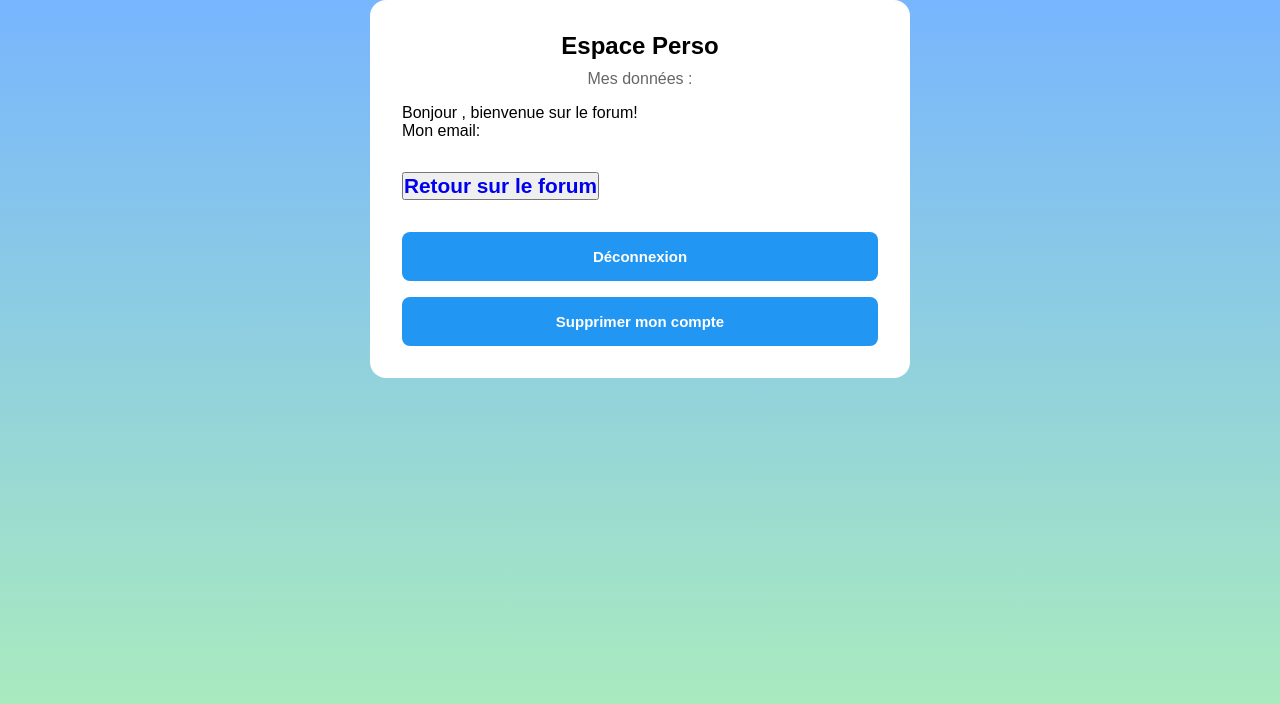
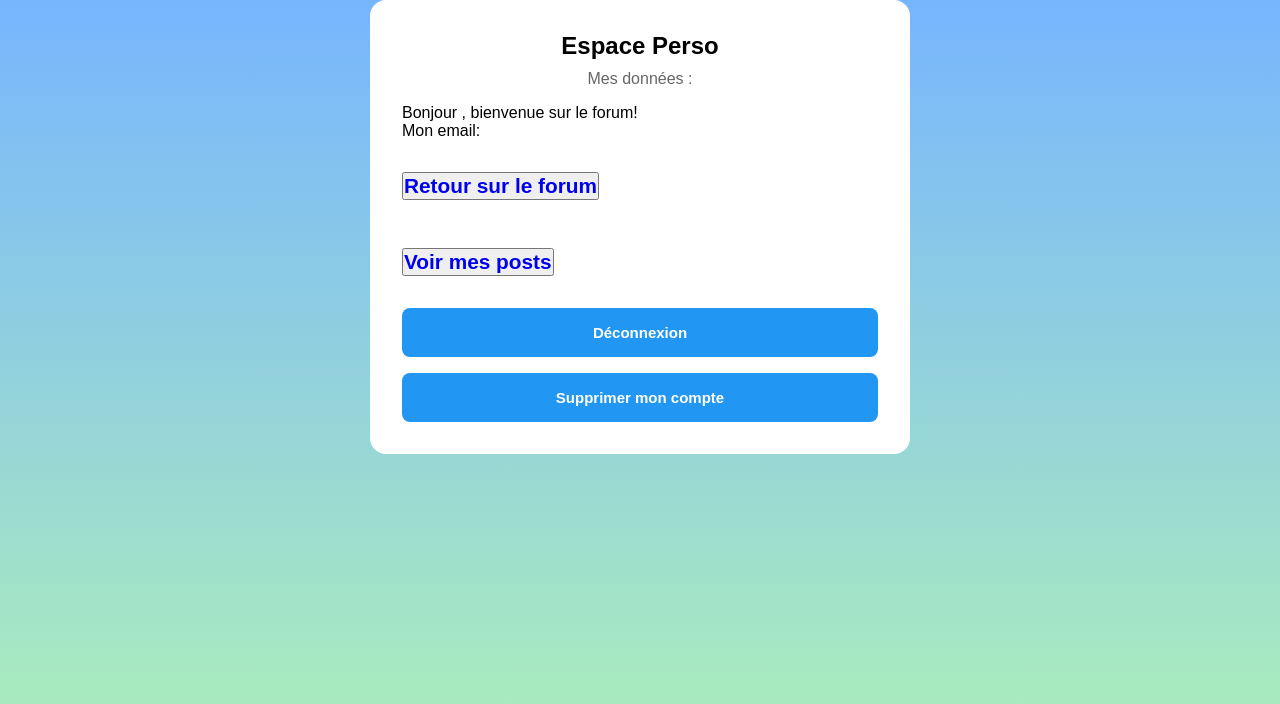
Before and after one commit to samicha13/PINSONSAMICHA_7_12082021, a Vue app in the folder frontend/groupomania-vue/: page /profile in a window 1280 px wide. Shown: the top 704 px of the page. Built offline with nearby package versions, Linux system fonts and the light colour scheme; no server answers; sample sign-in values are in the browser's storage.

Commit message:
ajout bouton mes posts

```diff
--- a/frontend/groupomania-vue/src/router/index.js
+++ b/frontend/groupomania-vue/src/router/index.js
@@ -4,15 +4,16 @@ import Home from "@/views/home.vue";
 import store from "@/store/index.js";
 
 const routes = [
-  {
-    path: '/',
-    name: 'home',
-    component: Home
-  },
+
   {
     name: 'login',
     path: '/',
     component: Login,
+  },
+   {
+    path: '/',
+    name: 'home',
+    component: Home
   },
   {
     name: 'profile',
--- a/frontend/groupomania-vue/src/views/home.vue
+++ b/frontend/groupomania-vue/src/views/home.vue
@@ -1,13 +1,16 @@
 <template>
     <login />
+
 </template>
 
 <script>
-import login from "../views/Login";
+
 export default {
-  name: "Home",
+  name: "home",
   components: {
-    login,
+
+
+
 
 
   },
--- a/frontend/groupomania-vue/src/views/profile.vue
+++ b/frontend/groupomania-vue/src/views/profile.vue
@@ -5,6 +5,9 @@
     <p class="description">Bonjour {{user.nom}} {{user.prenom}}, bienvenue sur le forum! <br> Mon email: {{user.email}}<br></p>
      <button class="links">
             <li><router-link to="/forum" aria-label="lien versle forum" style="display: inline-block;text-decoration:none;"> Retour sur le forum</router-link></li>
+        </button><br>
+         <button class="links">
+            <li><router-link to="/home" aria-label="lien vers mes posts" style="display: inline-block;text-decoration:none;"> Voir mes posts</router-link></li>
         </button>
     <div class="form-row">
       <button @click="logout()" class="button">
@@ -26,7 +29,7 @@
 
 import { mapState } from 'vuex'
 export default {
-  name: 'home',
+  name: 'profile',
   mounted: function () {
     console.log(this.$store.state.user);
     if (this.$store.state.user.userId == -1) {
```
